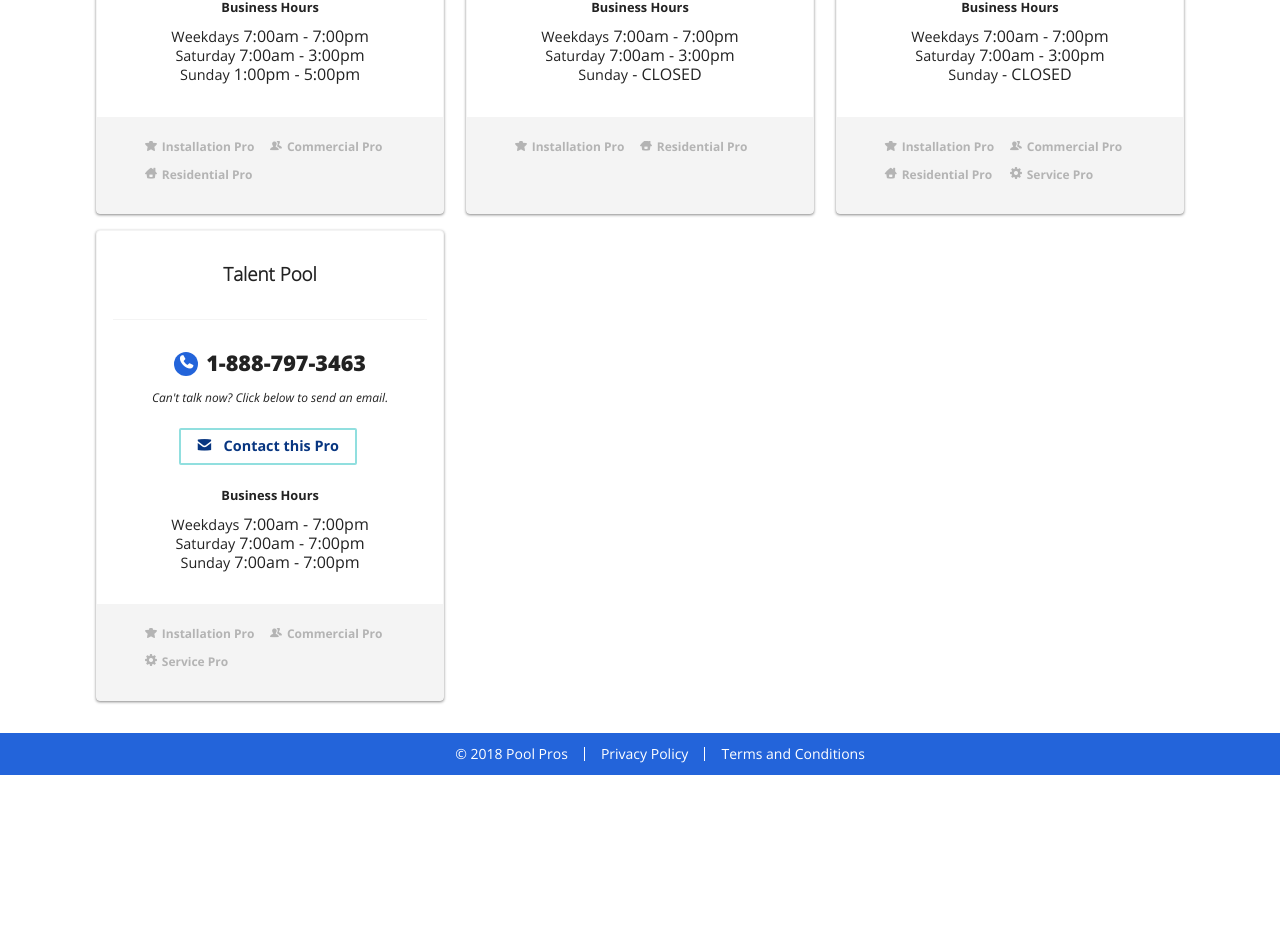
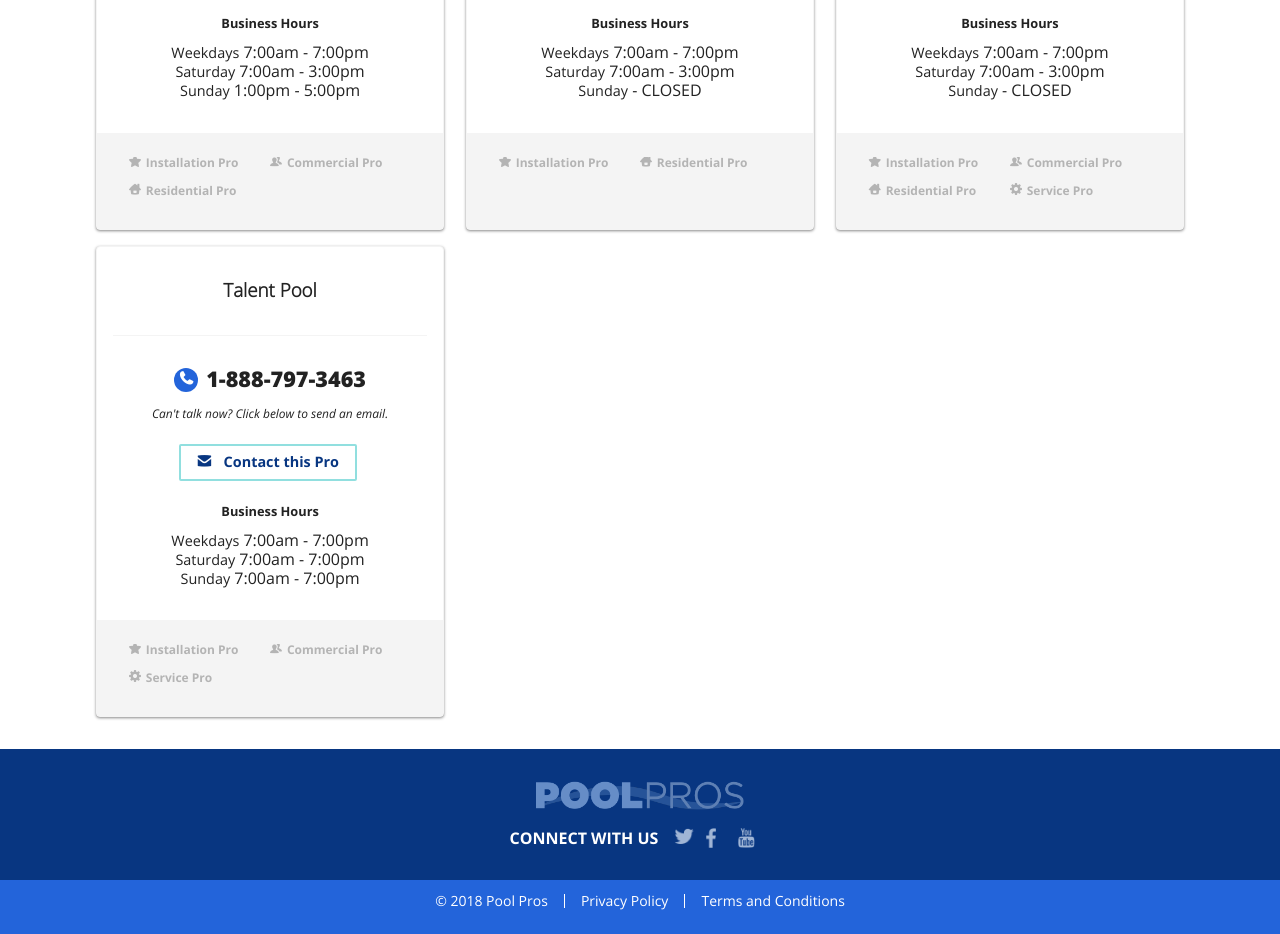
Before and after one commit to kylerberry/vue-sample-site, a Vue app: page / in a window 1280 px wide. Shown: the part 1080-2014 px from the top of the page. Before the commit the page ends 1855 px from the top, so only its background shows below. Built offline with nearby package versions, Linux system fonts and the light colour scheme.

Commit message:
add footer logo and social media

```diff
--- a/src/components/DealerCard.vue
+++ b/src/components/DealerCard.vue
@@ -210,7 +210,7 @@ export default {
 
 .footer {
   background: $color-gray-lighter;
-  padding: 1.5rem 2rem .75rem;
+  padding: 1.5rem 1rem .75rem;
   min-height: 6rem;
 }
 </style>
--- a/src/components/SiteFooter.vue
+++ b/src/components/SiteFooter.vue
@@ -1,12 +1,22 @@
 <template>
 <div class="site-footer">
   <div class="footer-main">
-
+    <img class="footer-logo" src="../assets/images/pool-pros-logo-footer.png" alt="PoolPros" />
+    <div class="social-media">
+      <p class="social-media__title">Connect with us</p>
+      <ul class="social-media__list">
+        <li class="social-media__list__item" ><a class="social-link social-link-twitter" href="" ></a></li>
+        <li class="social-media__list__item" ><a class="social-link social-link-facebook" href="" ></a></li>
+        <li class="social-media__list__item" ><a class="social-link social-link-youtube" href="" ></a></li>
+      </ul>
+    </div>
   </div>
   <div class="footer-bottom">
     <div class="container">
       <ul class="footer-links">
         <li class="footer-links__item">&copy; {{year}} Pool Pros</li>
+        <li class="footer-links__item hide-for-desktop-up"><a class="footer-links__link" href="" title="Dealers &amp; Distributors">Dealers &amp; Distributors</a></li>
+        <li class="footer-links__item hide-for-desktop-up"><a class="footer-links__link" href="" title="Commercial Service">Commercial Service</a></li>
         <li class="footer-links__item"><a class="footer-links__link" href="" title="Privacy Policy">Privacy Policy</a></li>
         <li class="footer-links__item"><a class="footer-links__link" href="" title="Terms and Conditions">Terms and Conditions</a></li>
       </ul>
@@ -28,7 +38,9 @@ export default {
 </script>
 
 <style lang="scss">
-@import "../sass/base";
+@import "../sass/variables";
+@import "../sass/media-queries";
+@import "../sass/mixins";
 
 .footer-bottom {
   background-color: $color-blue;
@@ -40,15 +52,83 @@ export default {
   }
 }
 
+.hide-for-desktop-up {
+
+  @include for-desktop-up {
+    display: none;
+  }
+}
+
+.footer-main {
+  background: $color-blue-darker;
+  text-align: center;
+  padding: $pad*2 $pad;
+}
+
+.social-media {
+
+  &__title {
+    color: $color-white;
+    display: inline-block;
+    text-transform: uppercase;
+    @include font('bold');
+    margin-bottom: 0;
+    vertical-align: middle;
+    margin-right: 1rem;
+  }
+
+  &__list {
+    list-style: none;
+    margin: 0;
+    padding: 0;
+    display: inline-block;
+
+    &__item {
+      display: inline-block;
+    }
+  }
+}
+
+.social-link {
+  display: inline-block;
+  width: 1.25rem;
+  height: 1.25rem;
+  background-size: contain;
+  background-position: 0 0;
+  background-repeat: no-repeat;
+  vertical-align: middle;
+  margin-right: .75rem;
+}
+
+.social-link-facebook {
+  background-image: url('../assets/images/facebook-icon.png');
+}
+
+.social-link-twitter {
+  background-image: url('../assets/images/twitter-icon.png');
+}
+
+.social-link-youtube {
+  background-image: url('../assets/images/youtube-icon.png');
+}
+
+.footer-logo {
+  width: 13rem;
+  margin-bottom: $pad;
+}
+
 .footer-links {
   list-style: none;
   display: flex;
   justify-content: center;
+  padding: 0;
+  flex-wrap: wrap;
 
   &__item {
     padding: 0 $pad;
     border-right: 1px solid $color-white;
     color: $color-white;
+    margin-bottom: .75rem;
 
     &:last-child {
       border-right: 0;
--- a/src/components/SiteHeader.vue
+++ b/src/components/SiteHeader.vue
@@ -69,6 +69,7 @@ export default {
 
   &__link {
     color: $color-white;
+    font-size: .8rem;
   }
 }
 
--- a/src/components/SiteMain.vue
+++ b/src/components/SiteMain.vue
@@ -92,8 +92,11 @@ export default {
 
 .site-main {
   background: url('../assets/images/water-image.png') 0 4px no-repeat;
-  background-size: contain;
-  padding-top: 7rem;
+  padding-top: 8rem;
+
+  @include for-desktop-up {
+    background-size: contain;
+  }
 }
 
 .dealer-list {
```
